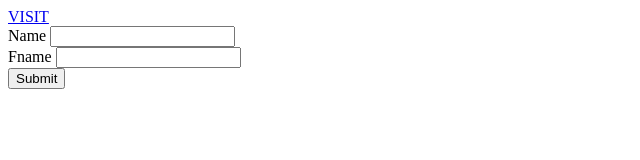
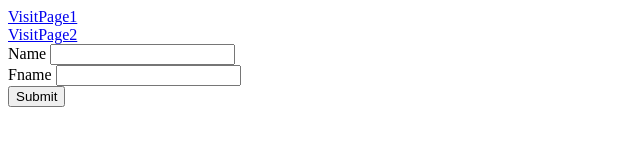
Before and after one commit to Stephanie-Robert/html-1, a plain HTML site: page DOC2.html in a window 1280 px wide. Shown: the whole page, without its empty margins (0-640 px from the left). Drawn offline with Linux system fonts and the light colour scheme.

Commit message:
Update DOC2.html

```diff
--- a/DOC2.html
+++ b/DOC2.html
@@ -6,7 +6,9 @@
     <title>Document</title>
 </head>
 <body>
-    <a href="file:///C:/Users/HALA/index.html">VISIT</a>
+    <a href="file:///C:/Users/HALA/index.html">VisitPage1</a>
+    <br>
+       <a href="file:///C:/Users/HALA/Desktop/index1.html">VisitPage2</a>
     <form>
         <label for="name"> Name </label>
         <input type="text" name="name">
@@ -17,4 +19,5 @@
     </form>
     <button>Submit</button>
 </body>
+
 </html>
```
